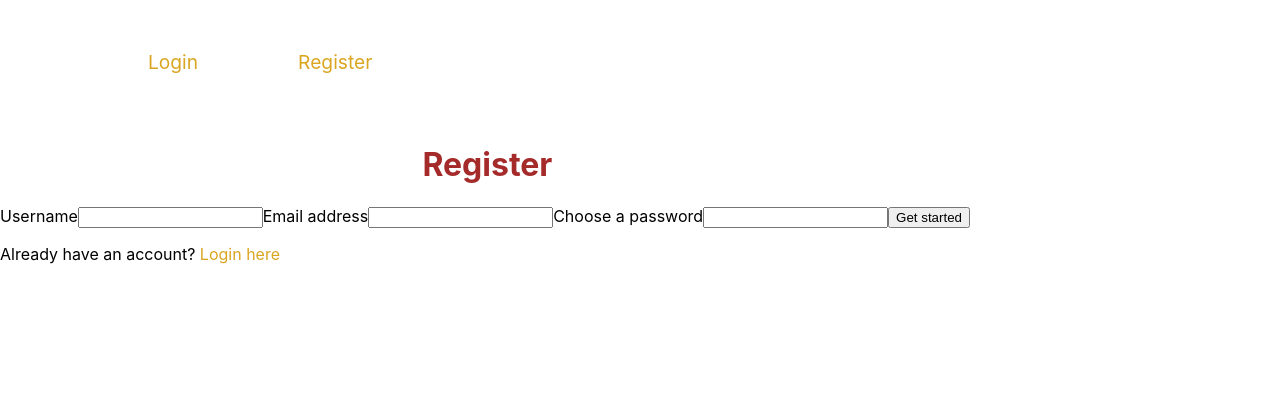
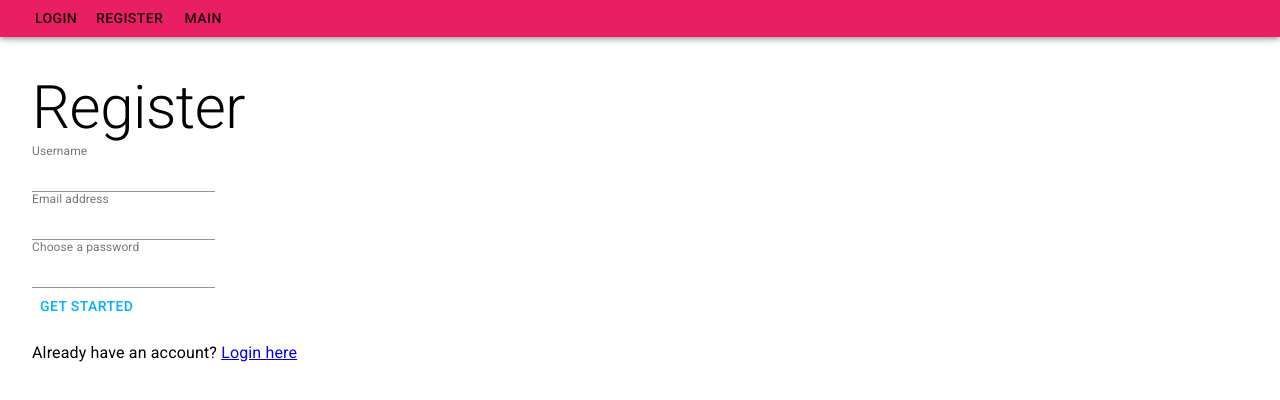
Before and after one commit to mxlasi/chat-app, a React (Create React App) app: page /register in a window 1280 px wide. Shown: the top 400 px of the page. Built offline with nearby package versions, Linux system fonts and the light colour scheme; no server answers.

Commit message:
Styling with Material UI

```diff
--- a/public/index.html
+++ b/public/index.html
@@ -11,6 +11,7 @@
     />
     <link rel="apple-touch-icon" href="%PUBLIC_URL%/logo192.png" />
     <link rel="stylesheet" href="https://fonts.googleapis.com/css?family=Roboto:300,400,500,700&display=swap" />
+    <link rel="stylesheet" href="https://fonts.googleapis.com/icon?family=Material+Icons" />
     <!--
       manifest.json provides metadata used when your web app is installed on a
       user's mobile device or desktop. See https://developers.google.com/web/fundamentals/web-app-manifest/
@@ -25,6 +26,12 @@
       work correctly both with client-side routing and a non-root public URL.
       Learn how to configure a non-root public URL by running `npm run build`.
     -->
+    <meta
+    name="viewport"
+    content="minimum-scale=1, initial-scale=1, width=device-width"
+  />
+
+
     <title>React App</title>
   </head>
   <body>
--- a/src/App.css
+++ /dev/null
@@ -1,38 +0,0 @@
-.App {
-  text-align: center;
-}
-
-.App-logo {
-  height: 40vmin;
-  pointer-events: none;
-}
-
-@media (prefers-reduced-motion: no-preference) {
-  .App-logo {
-    animation: App-logo-spin infinite 20s linear;
-  }
-}
-
-.App-header {
-  background-color: #282c34;
-  min-height: 100vh;
-  display: flex;
-  flex-direction: column;
-  align-items: center;
-  justify-content: center;
-  font-size: calc(10px + 2vmin);
-  color: white;
-}
-
-.App-link {
-  color: #61dafb;
-}
-
-@keyframes App-logo-spin {
-  from {
-    transform: rotate(0deg);
-  }
-  to {
-    transform: rotate(360deg);
-  }
-}
--- a/src/App.js
+++ b/src/App.js
@@ -1,15 +1,16 @@
 import React from 'react';
-import './App.css';
 import Chatbox from './components/Chatbox';
-import {Link} from 'react-router-dom';
 import firebase from './firebase';
+import {Button, Typography, ThemeProvider, Input, Container} from '@material-ui/core';
+import theme from './theme';
+import { Link } from 'react-router-dom';
+
 
 class App extends React.Component {
-
 constructor(props) {
-  super(props);
+   super(props);
   this.state = {
-    message: ''
+    message: '',
      };
   }
 
@@ -34,25 +35,28 @@ onSubmit = (event) => {
 }
 
 render() {
+
   return (
-    <div className="App">
-      <h1>Chat App</h1>
+    <ThemeProvider theme={theme}>
+    <Container className="App" class="container">
+      <Typography variant="h2">Chat App</Typography><Typography>
 
       {this.props.user &&
-      <div className="allow-chat">
+      <Container className="allow-chat">
       <Chatbox />
 
       <form className="message-form" onSubmit={this.onSubmit}>
-      <input
+      <Input
+      fullWidth="true"
       type="text"
       name="message"
       id="message"
       value={this.state.message}
       placeholder="Enter a message..."
       onChange={this.onChange} />
-<button>Send</button>
+<Button color="secondary" type="submit">Send</Button>
       </form>
-    </div>
+    </Container>
 }
 
 {!this.props.user &&
@@ -60,7 +64,9 @@ render() {
   <p><Link to="/login">Login</Link> or <Link to="/register">Register</Link> to start chatting!</p>
   </div>
   }
-</div>
+  </Typography>
+</Container>
+</ThemeProvider>
         );
     }
 }
--- a/src/components/Chatbox.js
+++ b/src/components/Chatbox.js
@@ -1,5 +1,7 @@
 import React from 'react';
 import firebase from '../firebase';
+import {List, ListItem, ListItemText, Container, ThemeProvider} from '@material-ui/core';
+import theme from '../theme';
 
 class Chatbox extends React.Component {
     constructor(props) {
@@ -24,28 +26,30 @@ class Chatbox extends React.Component {
                     });
                 }
             }
-       const chats = ascChats.reverse();
+       const chats = ascChats;
        this.setState({chats});
         });
     }
 
     render() {
         return(
-            <div className="chatbox">
-                <ul className="chat-list">
+            <ThemeProvider theme = {theme}>
+            <Container className="chatbox" class="container">
+                <List className="chat-list">
                     {this.state.chats.map(chat => {
                         const postDate = new Date(chat.date);
                         return(
-                            <li key={chat.id}>
-                                <em>{postDate.getDate() + '/' + (postDate.getMonth()+1)}</em>
-                                <strong>{chat.user}:</strong>
-                                {chat.message}
-                            </li>
+                            <ListItem key={chat.id} divider="true">
+                                <em>{postDate.getDate() + '/' + (postDate.getMonth()+1) + '   ' + (postDate.toLocaleTimeString())}</em>
+                                <ListItemText><strong>{chat.user}: </strong>
+                                {chat.message}</ListItemText>
+                            </ListItem>
                         )
                     })}
-                </ul>
+                </List>
 
-            </div>
+            </Container>
+            </ThemeProvider>
         );
     }
 }
--- a/src/components/Login.css
+++ /dev/null
@@ -1,7 +0,0 @@
-div {
-align-content: center;
-}
-
-h1{
-    color: brown;
-}
--- a/src/components/Login.js
+++ b/src/components/Login.js
@@ -1,7 +1,8 @@
 import React from 'react';
-import './Login.css';
 import firebase from '../firebase.js';
+import {Button, Typography, Input, InputLabel, Container, ThemeProvider} from '@material-ui/core';
 import { Link } from 'react-router-dom';
+import theme from '../theme';
 
 class Login extends React.Component{
     constructor(props){
@@ -26,28 +27,32 @@ class Login extends React.Component{
             });
   }
   render(){
+
     const {email, password, error} = this.state;
     return(
-        <div className="auth-container">
-            <h1>Login</h1>
-    {error && <p className="error-message">{error.message}</p>}
+        <ThemeProvider theme ={theme}>
+        <Container class="container">
+
+           <Typography variant="h2">Login</Typography>
+    <Typography>{error && <p className="error-message">{error.message}</p>}
     <form onSubmit={this.handleSubmit}>
-        <label htmlFor="email">Email address</label>
-        <input type="text" name="email" id="email" value={email} onChange={this.handleChange}></input>
-        <label htmlFor="password">Password</label>
-        <input
+        <InputLabel htmlFor="email" shrink>Email address</InputLabel>
+        <Input type="text" name="email" id="email" value={email} onChange={this.handleChange}></Input><br></br>
+        <InputLabel htmlFor="password" shrink>Password</InputLabel>
+        <Input
             type="password"
             name="password"
             id="password"
             value={password}
             onChange={this.handleChange}
-            ></input>
-            <button className="submit">Login</button>
-            <p>Don't have an account? <Link className="login-btn" to="/register">Register here</Link></p>
-            </form>
+            ></Input><br></br>
+            <Button type="submit" color="secondary">Login</Button>
+            <p>Don't have an account? <Link to="/register">Register here</Link></p>
+         </form>
+
+         </Typography></Container></ThemeProvider>
 
 
-    </div>
         );
     }
 }
--- a/src/components/Register.css
+++ /dev/null
@@ -1,4 +0,0 @@
-    h1{
-        color: brown;
-        margin-left: 33vw;
-    }
--- a/src/components/Register.js
+++ b/src/components/Register.js
@@ -1,7 +1,8 @@
 import React from 'react';
-import './Register.css';
 import firebase from '../firebase.js';
+import { Button, Typography, Container, Input, InputLabel, ThemeProvider} from '@material-ui/core';
 import { Link } from 'react-router-dom';
+import theme from '../theme';
 
 class Register extends React.Component{
     constructor(props){
@@ -35,28 +36,32 @@ class Register extends React.Component{
     render(){
         const {email, username, password, error} = this.state;
         return(
-            <div className="auth-container">
-                <h1>Register</h1>
+            <ThemeProvider theme = {theme}>
+            <Typography>
+            <Container className="auth-container" class="container">
+                <Typography variant="h2">Register</Typography>
         {error && <p className="error-message">{error.message}</p>}
         <form onSubmit={this.handleSubmit}>
-            <label htmlFor="username">Username</label>
-            <input type="text" name="username" id="username" value={username} onChange={this.handleChange}></input>
-            <label htmlFor="email">Email address</label>
-            <input type="text" name="email" id="email" value={email} onChange={this.handleChange}></input>
-            <label htmlFor="password">Choose a password</label>
-            <input
+            <InputLabel htmlFor="username" shrink>Username</InputLabel>
+            <Input type="text" name="username" id="username" value={username} onChange={this.handleChange}></Input>
+            <InputLabel htmlFor="email" shrink>Email address</InputLabel>
+            <Input type="text" name="email" id="email" value={email} onChange={this.handleChange}></Input>
+            <InputLabel htmlFor="password" shrink>Choose a password</InputLabel>
+            <Input
                 type="password"
                 name="password"
                 id="password"
                 value={password}
                 onChange={this.handleChange}
-                ></input>
-                <button className="submit">Get started</button>
-                <p>Already have an account? <Link className="login-btn" to="/login">Login here</Link></p>
+                ></Input><br></br>
+                <Button color="secondary" type="submit">Get started</Button>
+                <p>Already have an account? <Link to="/login">Login here</Link></p>
                 </form>
 
 
-        </div>
+        </Container>
+        </Typography>
+        </ThemeProvider>
         );
     }
 }
--- a/src/index.js
+++ b/src/index.js
@@ -1,13 +1,14 @@
 import React from 'react';
 import ReactDOM from 'react-dom';
-import './index.css';
 import App from './App';
 import Login from './components/Login';
 import Register from './components/Register';
-import { BrowserRouter as Router, Route, Link, Switch } from 'react-router-dom';
+import { BrowserRouter as Router, Route, Switch, Link } from 'react-router-dom';
 import * as serviceWorker from './serviceWorker';
-import firebase, {auth, provider} from './firebase.js';
-
+import firebase, {auth } from './firebase.js';
+import { ThemeProvider } from '@material-ui/styles';
+import theme from './theme';
+import { Typography, Container, Toolbar, AppBar, Button} from '@material-ui/core';
 
 class AppRouter extends React.Component {
   constructor(props) {
@@ -29,24 +30,34 @@ class AppRouter extends React.Component {
   render() {
     return (
 <Router>
-  <div className ="app">
-      <nav className="main-nav">
+  <Typography>
+    <Container className = "app">
+
+      <Toolbar>
   {!this.state.user &&
-        <div>
-        <Link to="/login">Login</Link>
-        <Link to="/register">Register</Link>
-        </div>
+        <AppBar>
+          <Container className ="links">
+        <Link to="/login"><Button>Login</Button></Link>
+        <Link to="/register"><Button>Register</Button></Link>
+        <Link to="/"><Button>Main</Button></Link>
+        </Container>
+        </AppBar>
   }
   {this.state.user &&
-        <a href="#!" onClick={this.logOutUser}>Log out</a>
+         <AppBar>
+         <Container className ="links">
+       <Link href="#!" onClick={this.logOutUser}><Button>Log out</Button></Link>
+       </Container>
+       </AppBar>
   }
-        </nav>
+        </Toolbar>
       <Switch>
         <Route path="/" exact render={() => <App user={this.state.user}/>} />
         <Route path="/login" exact component={Login} />
         <Route path="/register" exact component={Register} />
       </Switch>
-  </div>
+  </Container>
+  </Typography>
 </Router>
 
     );
@@ -54,7 +65,9 @@ class AppRouter extends React.Component {
 }
 
 ReactDOM.render(
- <AppRouter />,
+  <ThemeProvider theme = {theme}>
+ <AppRouter />
+ </ThemeProvider>,
   document.getElementById('root')
 );
 
--- /dev/null
+++ b/src/theme.js
@@ -0,0 +1,32 @@
+import { createMuiTheme } from '@material-ui/core/styles';
+import { pink, lightBlue } from '@material-ui/core/colors';
+
+
+
+const theme = createMuiTheme({
+  props: {
+      MuiTypography: {
+        variantMapping: {
+          h1: 'h2',
+          h2: 'h2',
+          h3: 'h2',
+          h4: 'h2',
+          h5: 'h2',
+          h6: 'h2',
+          subtitle1: 'h2',
+          subtitle2: 'h2',
+          body1: 'span',
+          body2: 'span',
+        },
+      },
+    },
+  palette: {
+    primary: pink,
+    secondary: lightBlue,
+  },
+  status: {
+    danger: 'orange',
+  },
+});
+
+export default theme;
```
Also changed, not shown: package.json (+5 -2 lines), src/styles.css (added), 1 other file (tests, documents, lock files or other folders).
